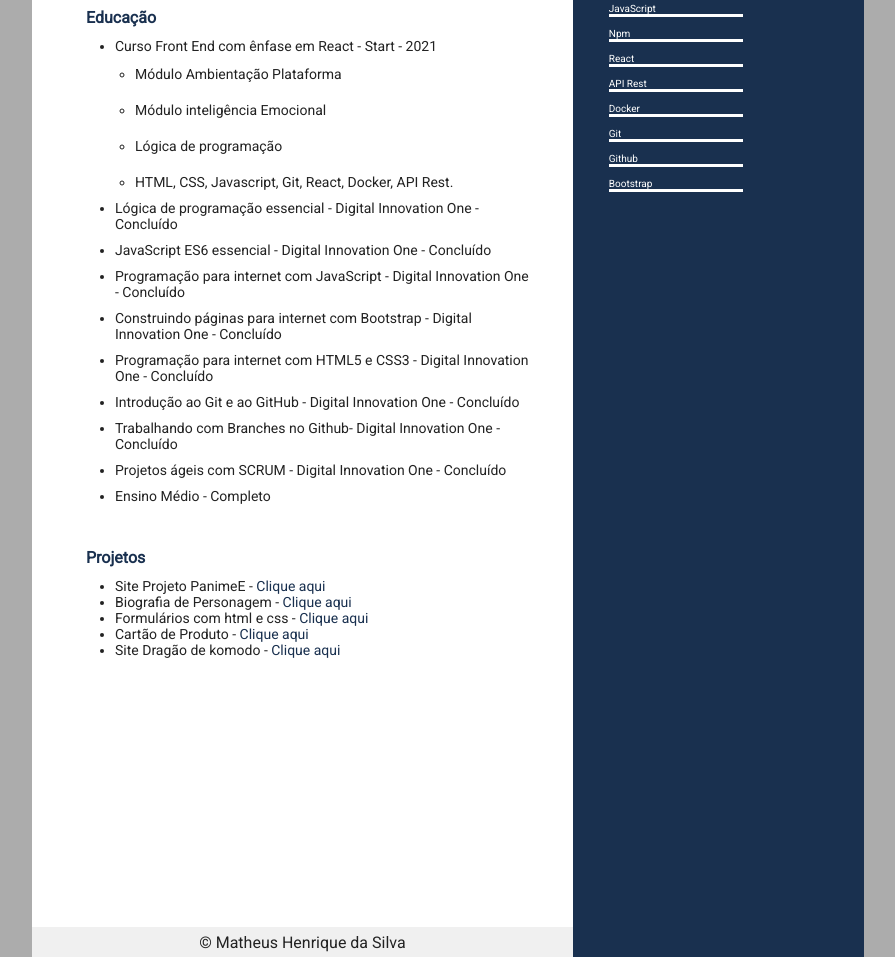
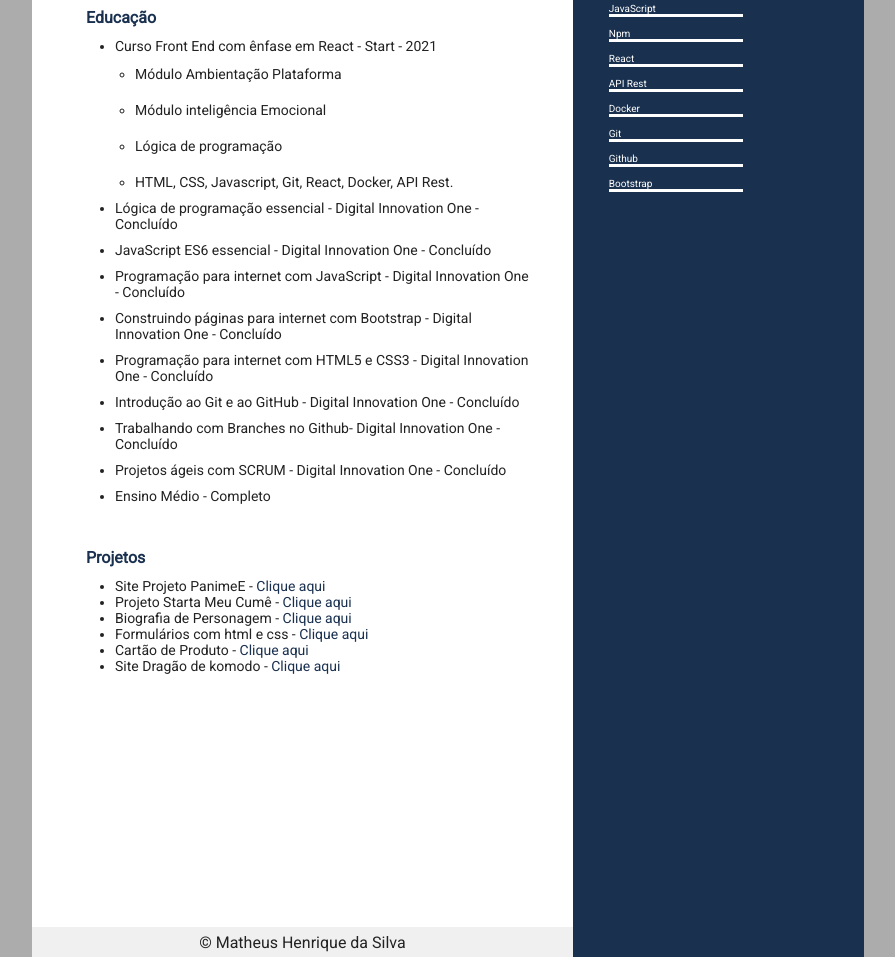
Before and after one commit to mateushenriquedasilva/projeto-curriculo, a website: page index.html in a window 1280 px wide. Shown: the part 403-1360 px from the top of the page, without its empty margins (192-1087 px from the left). Drawn offline with Linux system fonts and the light colour scheme.

Commit message:
Update index.html

```diff
--- a/index.html
+++ b/index.html
@@ -67,6 +67,7 @@
                 <h3>Projetos</h3>
                 <ul class="lista-projetos" >
                     <li>Site Projeto PanimeE - <a href="https://panime.vercel.app/" target="_blank">Clique aqui</a></li>
+                    <li>Projeto Starta Meu Cumê - <a href="https://cleytonsousa.github.io/StartaMeuCume/" target="_blank">Clique aqui</a></li>
                     <li>Biografia de Personagem - <a href="https://github.com/mateushenriquedasilva/biografia-de-personagem" target="_blank">Clique aqui</a></li>
                     <li>Formulários com html e css - <a href="https://github.com/mateushenriquedasilva/formularios-com-html-e-css" target="_blank">Clique aqui</a></li>
                     <li>Cartão de Produto - <a href="https://github.com/mateushenriquedasilva/product-card" target="_blank">Clique aqui</a></li>
```
